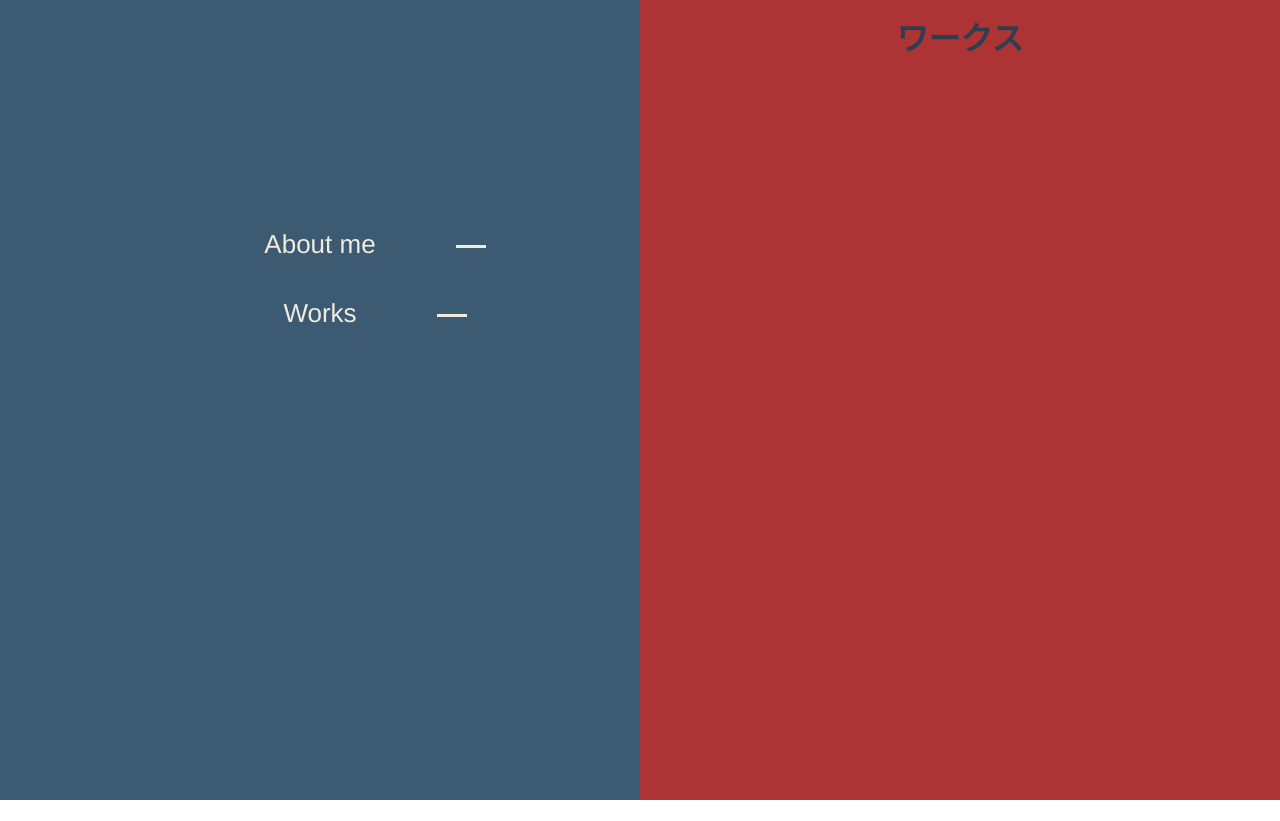
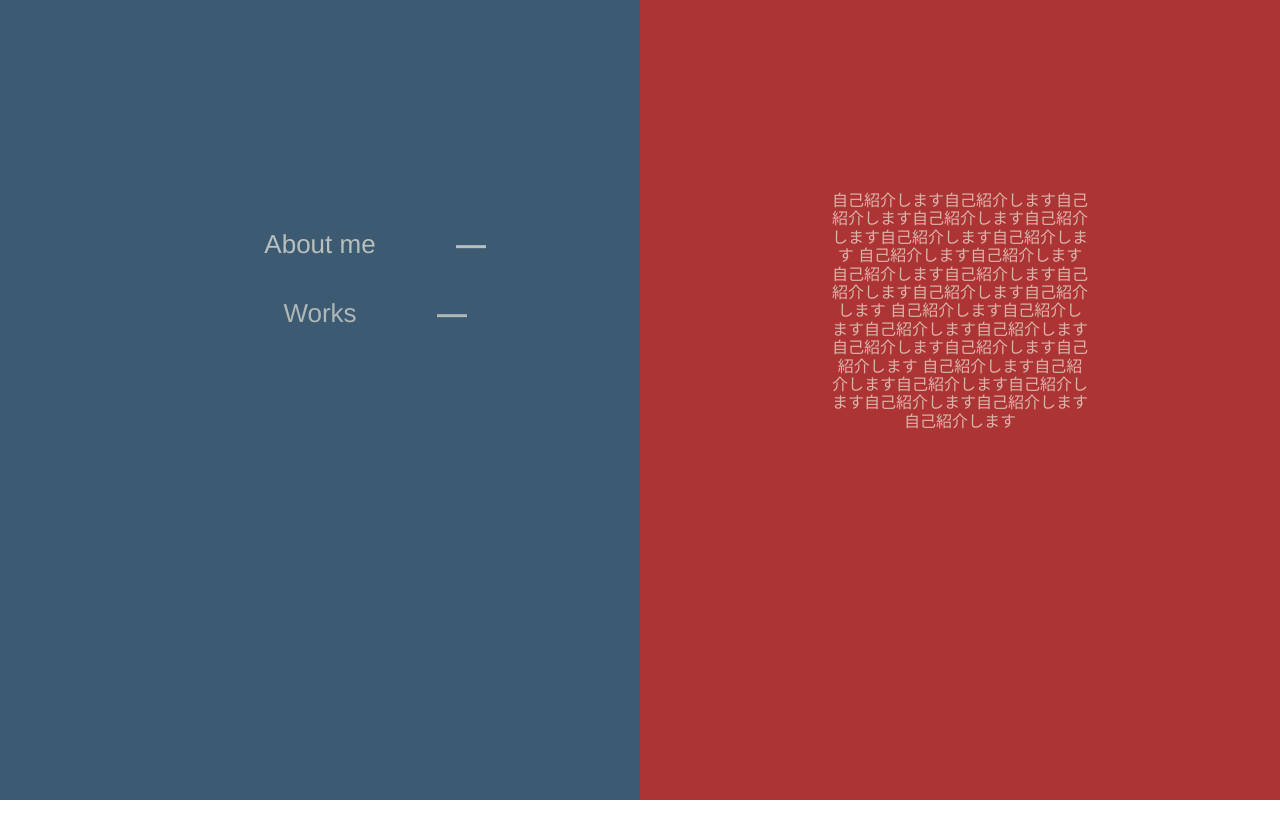
Before and after one commit to cat214/portfolio, a Vue app: page /#/about in a window 1280 px wide. Before the commit this address led to /#/works. Shown: the top 821 px of the page. After the commit the page ends 800 px from the top, so only its background shows below. Built offline with nearby package versions, Linux system fonts and the light colour scheme.

Commit message:
router 遷移アニメーション追加

```diff
--- a/src/App.vue
+++ b/src/App.vue
@@ -4,7 +4,9 @@
     <CenterLine></CenterLine>
     <RightBackgorund></RightBackgorund>
     <NavMenu></NavMenu>
-    <router-view id="router-view"></router-view>
+    <transition name="fade">
+      <router-view id="router-view"></router-view>
+    </transition>
   </div>
 </template>
 
@@ -58,4 +60,20 @@ export default {
   right: 0;
   z-index: 20;
 }
+
+.fade-enter-active {
+  transition: opacity 0.5s;
+  opacity: 0;
+}
+.fade-enter-to {
+  opacity: 1;
+}
+
+.fade-leave-active {
+  transition: opacity 0.5s;
+  opacity: 0;
+}
+.fade-leave-to {
+  opacity: 0;
+}
 </style>
--- a/src/components/About.vue
+++ b/src/components/About.vue
@@ -1,6 +1,17 @@
 <template>
-    <h1>アバウト</h1>
+    <div id="about">
+        <p class="introduction">
+            自己紹介します自己紹介します自己紹介します自己紹介します自己紹介します自己紹介します自己紹介します
+            自己紹介します自己紹介します自己紹介します自己紹介します自己紹介します自己紹介します自己紹介します
+            自己紹介します自己紹介します自己紹介します自己紹介します自己紹介します自己紹介します自己紹介します
+            自己紹介します自己紹介します自己紹介します自己紹介します自己紹介します自己紹介します自己紹介します
+        </p>
+    </div>
 </template>
 
 <style>
+.introduction {
+    color: #efecde;
+    margin: 30%;
+}
 </style>
```
